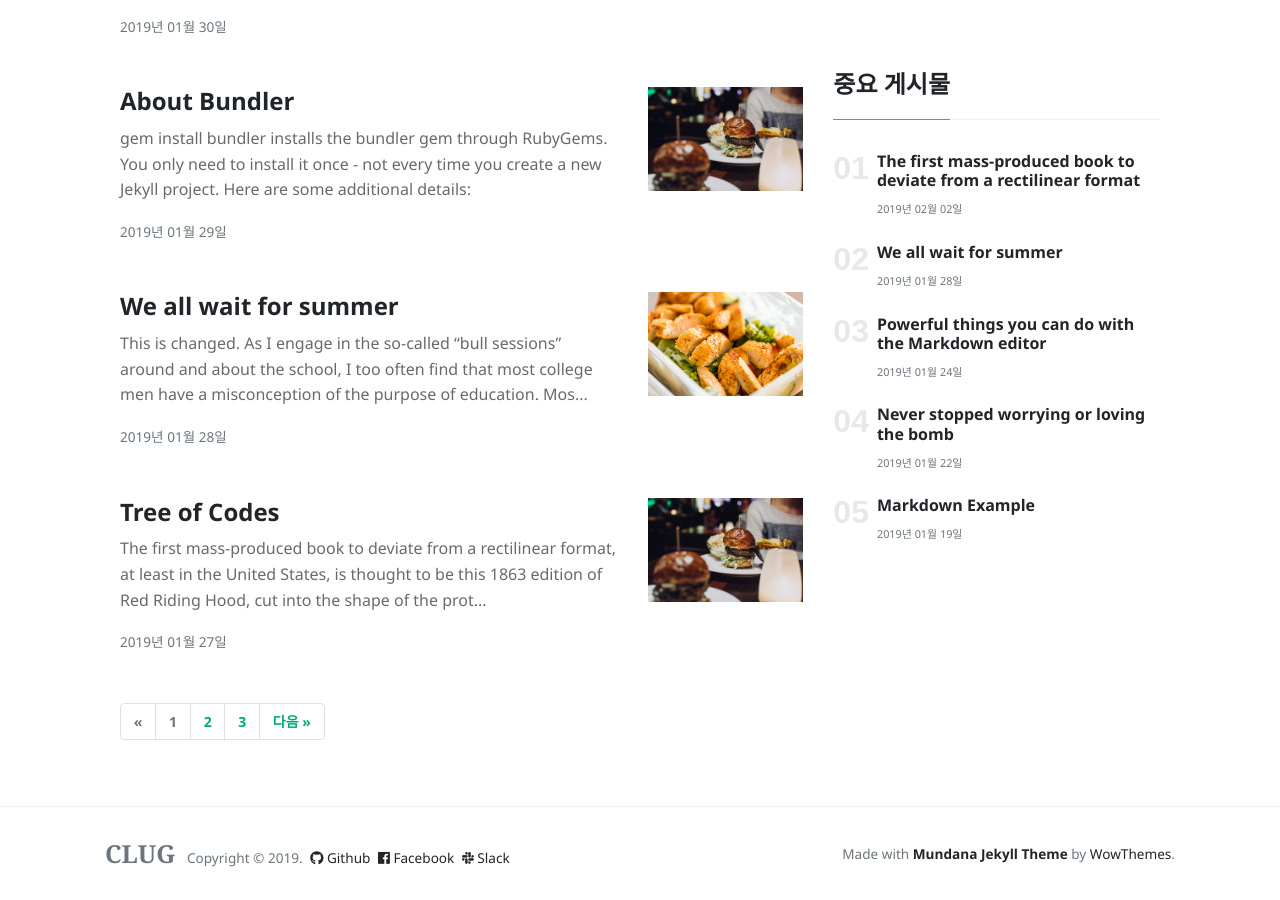
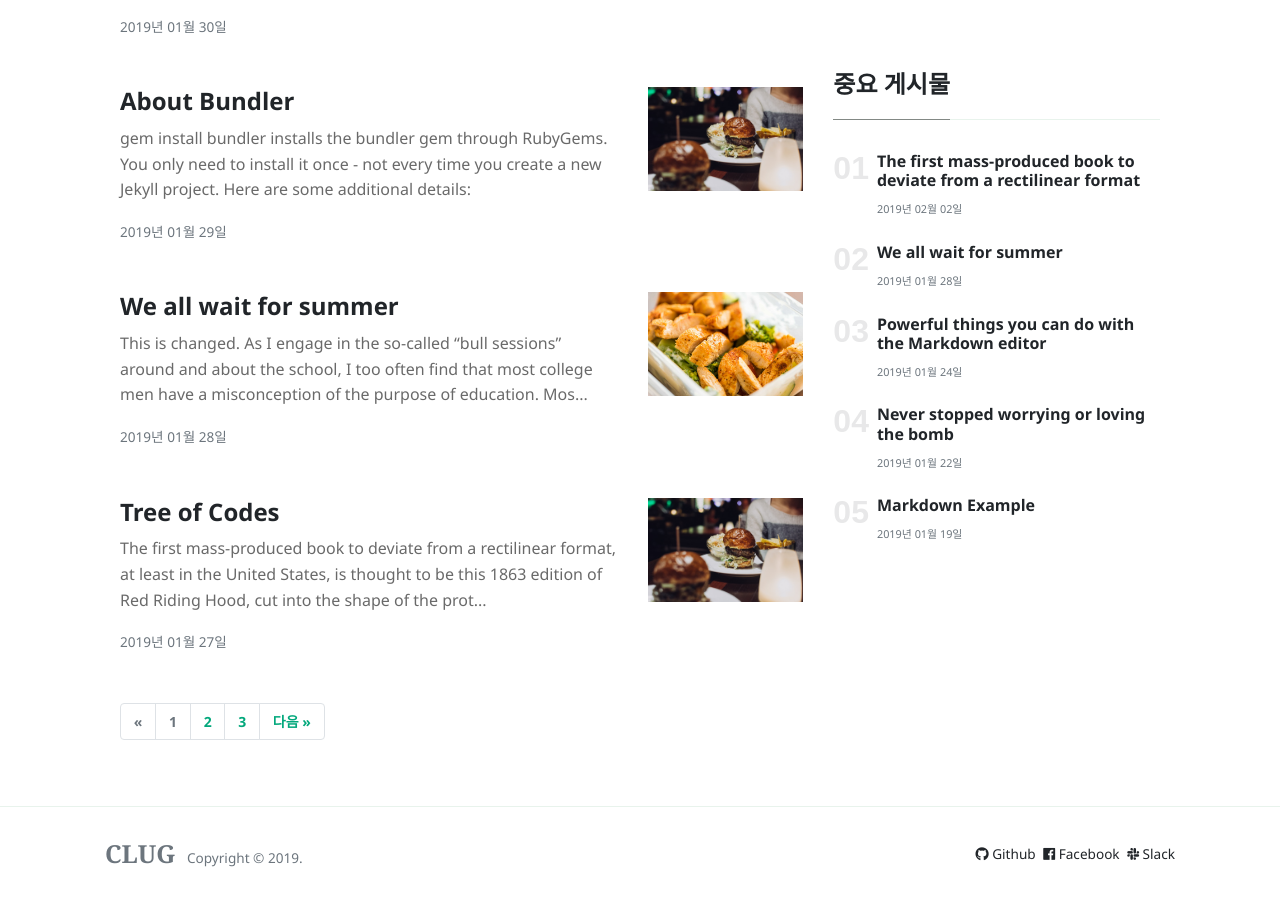
Before and after one commit to CLUG-kr/clug-kr.github.io, a Jekyll site: the page built from index.html, in a window 1280 px wide and 900 px high, scrolled down 1166 px. Built offline with Jekyll 4.4.1, drawn with Linux system fonts in a browser that asks for light colours; nearby versions of some CDN libraries; the list of posts is cut into pages by our own code; part of the change alters nothing that is shown.

```diff
--- a/_layouts/default.html
+++ b/_layouts/default.html
@@ -4,6 +4,10 @@
     <meta charset="utf-8">
     <meta name="viewport" content="width=device-width, initial-scale=1, shrink-to-fit=no">
     <meta http-equiv="X-UA-Compatible" content="ie=edge">
+    <meta property="og:type" content="website">
+    <meta property="og:title" content="CLUG">
+    <meta property="og:description" content="중앙대 Liux & Unix 사용자 그룹">
+    <meta property="og:image" content="assets/images/bg.png">
     <title>{{page.title}} | {{site.name}}</title>
 
     {% seo %}
@@ -75,12 +79,11 @@
             <div>
                 <span class="navbar-brand mr-2 mb-0"><strong>CLUG</strong></span>
                 <span>Copyright © <script>document.write(new Date().getFullYear())</script>. </span>
+            </div>
+            <div>
                 <a class="text-dark ml-1" href="https://github.com/CLUG-kr"><i class="fab fa-github"></i> Github</a>
                 <a class="text-dark ml-1" href="https://www.facebook.com/CLUG.kr/"><i class="fab fa-facebook"></i> Facebook</a>
                 <a class="text-dark ml-1" href="https://clug.slack.com"><i class="fab fa-slack"></i> Slack</a>
-            </div>
-            <div>
-                Made with <a target="_blank" class="text-dark font-weight-bold" href="https://github.com/wowthemesnet/mundana-theme-jekyll"> Mundana Jekyll Theme </a> by <a class="text-dark" target="_blank" href="https://www.wowthemes.net">WowThemes</a>.
             </div>
         </div>
         </div>
```
